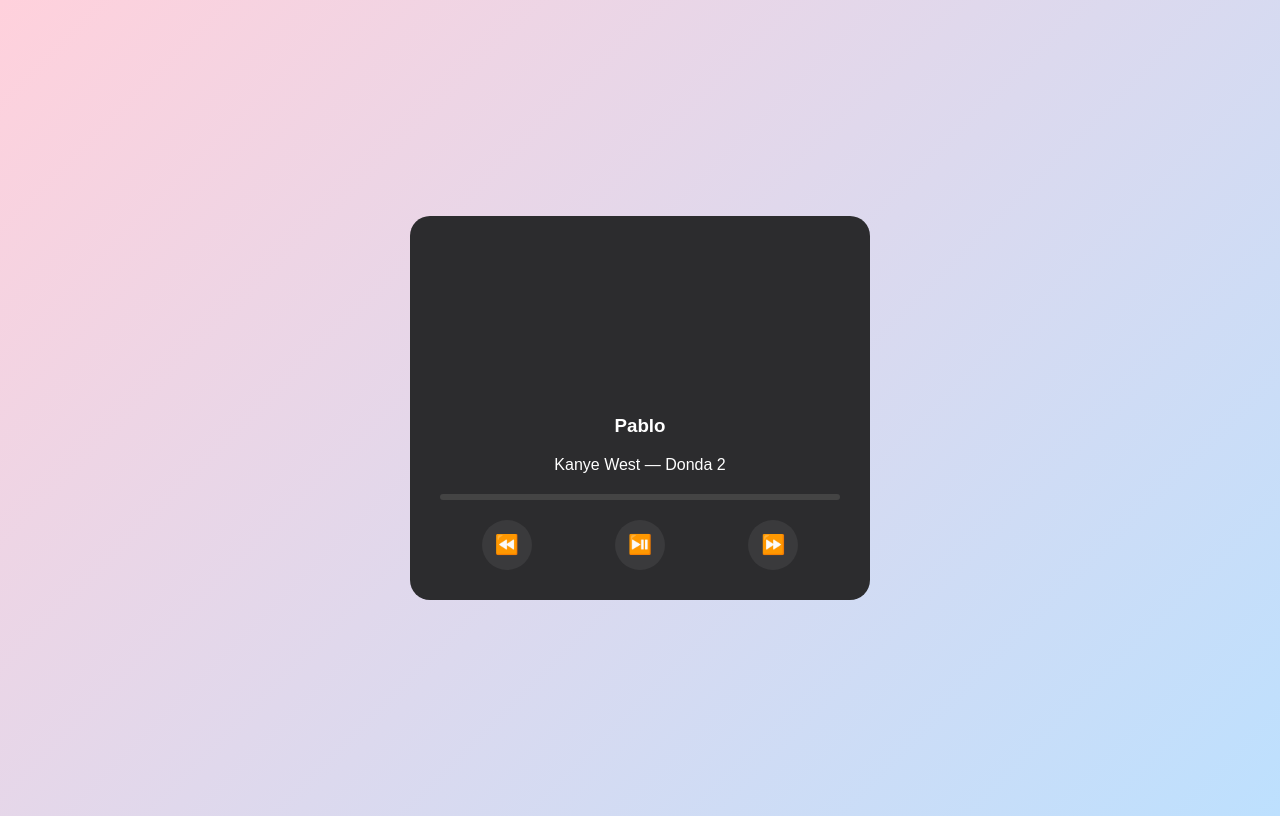
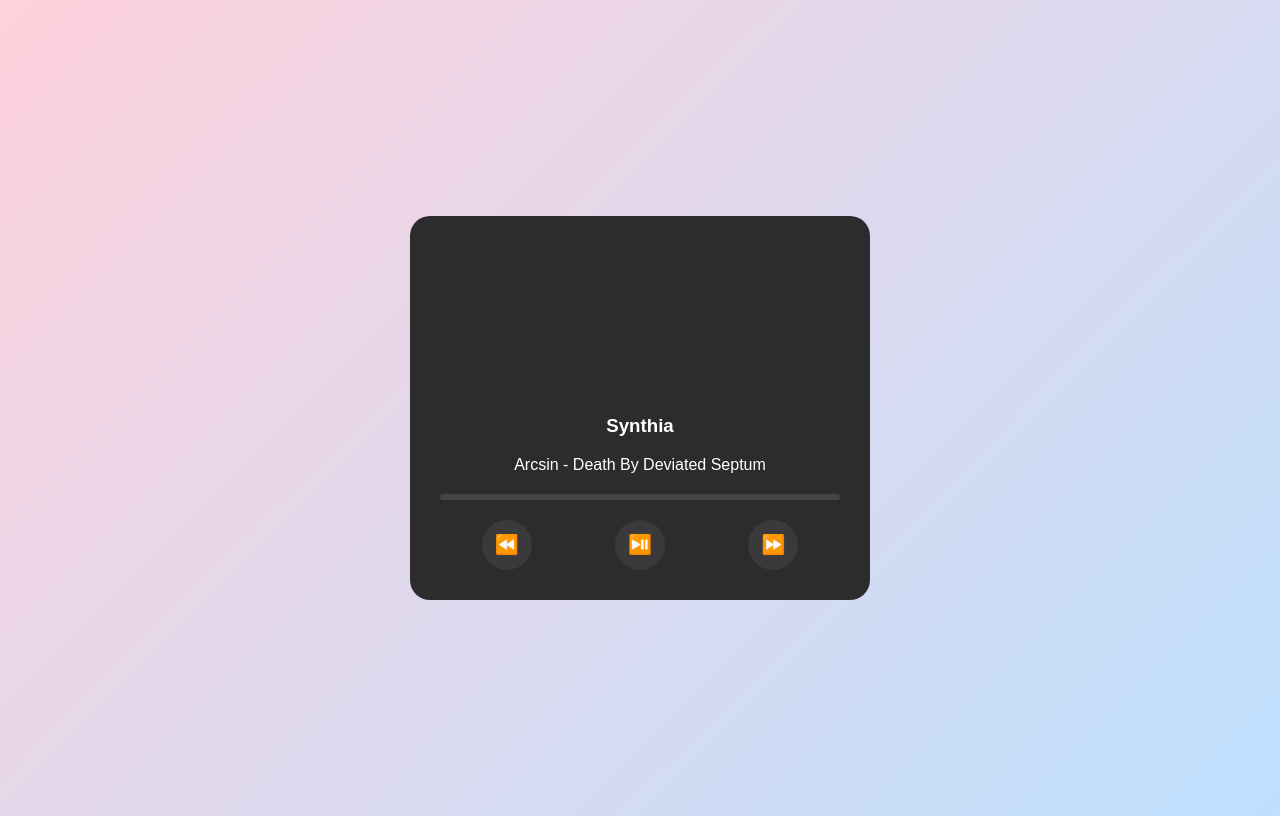
Before and after one commit to DarthDeviant/dawnsingle, a plain HTML site: page index.html in a window 1280 px wide. Drawn offline with Linux system fonts and the light colour scheme.

Commit message:
Update index.html

```diff
--- a/index.html
+++ b/index.html
@@ -74,10 +74,10 @@
     <div class="player">
         <div class="album-art" id="album-art"></div>
         <div class="track-info">
-            <h3>Pablo</h3>
-            <p>Kanye West — Donda 2</p>
+            <h3>Synthia</h3>
+            <p>Arcsin - Death By Deviated Septum</p>
         </div>
-        <audio id="audio" src="song.wav"></audio>
+        <audio id="audio" src="song.mp3"></audio>
         <div class="progress-container" onclick="setProgress(event)">
             <div class="progress-bar" id="progress-bar"></div>
         </div>
```
